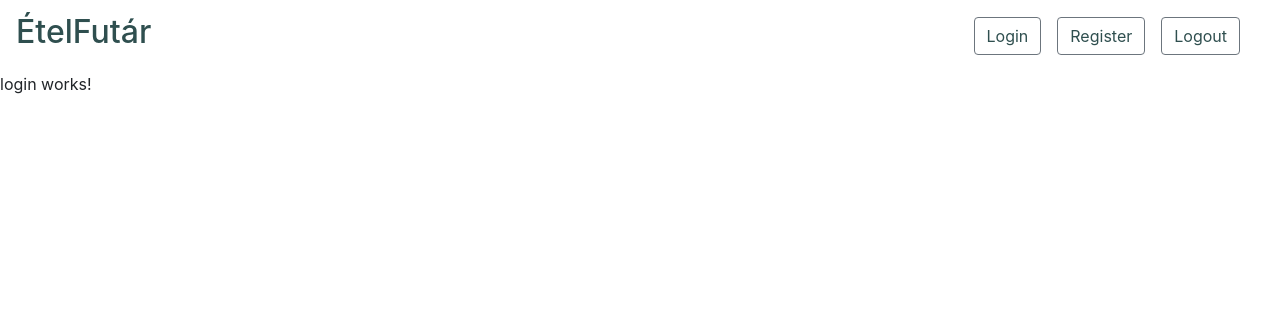
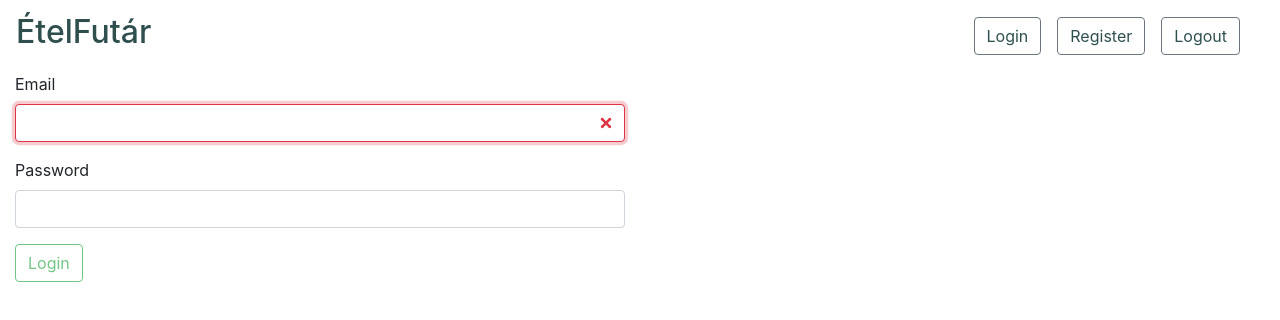
Before and after one commit to gergelykovacs89/tappointment-frontend, an Angular app: page /login in a window 1280 px wide. Shown: the top 320 px of the page. Built offline with nearby package versions, Linux system fonts and the light colour scheme.

Commit message:
add login route, sends back user info, auth token

```diff
--- a/src/app/home/login/login.component.html
+++ b/src/app/home/login/login.component.html
@@ -1,3 +1,38 @@
-<p>
-  login works!
-</p>
+<div class="container-fluid">
+  <div class="row">
+    <div class="col-xl-6 col-md-8 col-sm-10">
+      <form [formGroup]="loginForm" (ngSubmit)="onSubmit()">
+        <div class="form-group">
+          <label for="email">Email</label>
+          <input
+            type="text"
+            id="email"
+            formControlName="email"
+            class="form-control"
+            [ngClass]="loginForm.controls['email'].invalid ? 'is-invalid' : ''"
+            autofocus>
+          <label class="text-danger" *ngIf="loginForm.controls['email'].hasError('email')"> Enter a valid email address! </label>
+        </div>
+        <div class="form-group">
+          <label for="password">Password</label>
+          <input
+            type="password"
+            id="password"
+            formControlName="password"
+            class="form-control">
+          <label *ngIf="loginForm.controls['password'].hasError('WrongPasswordOrEmail')">
+            <i class="material-icons">
+              {{ loginForm.controls['password'].hasError('WrongPasswordOrEmail') ? 'cancel' : null }}
+            </i>
+            Password incorrect!
+          </label>
+        </div>
+        <button
+          type="submit"
+          class="btn btn-outline-success"
+          [disabled]="!loginForm.valid">Login
+        </button>
+      </form>
+    </div>
+  </div>
+</div>
--- a/src/app/home/login/login.component.ts
+++ b/src/app/home/login/login.component.ts
@@ -1,4 +1,7 @@
 import { Component, OnInit } from '@angular/core';
+import {FormControl, FormGroup, Validators} from '@angular/forms';
+import {UserService} from '../../services/user.service';
+import {Router} from '@angular/router';
 
 @Component({
   selector: 'app-login',
@@ -6,10 +9,41 @@ import { Component, OnInit } from '@angular/core';
   styleUrls: ['./login.component.css']
 })
 export class LoginComponent implements OnInit {
+  loginForm: FormGroup;
 
-  constructor() { }
+  constructor(private userService: UserService,
+              private router: Router) { }
 
   ngOnInit() {
+    this.initForm();
   }
 
+  private initForm() {
+    const email = '';
+    const password = '';
+
+    this.loginForm = new FormGroup({
+        'email': new FormControl(email, Validators.compose([
+          Validators.email,
+          Validators.required])),
+        'password': new FormControl(password, Validators.compose([]))
+      }
+    );
+  }
+
+  onSubmit() {
+    this.userService.loginUser(this.loginForm.value)
+      .subscribe((res) => {
+          if (res['status'] === 'OK') {
+            alert(res['message']);
+            this.router.navigate(['/profiles']);
+          }
+        },
+        (err) => {
+          if (err.error.status === 'WRONG_PASSWORD') {
+            alert('Wrong e-mail or password');
+            this.loginForm.reset();
+          }
+        });
+  }
 }
--- a/src/app/services/user.service.ts
+++ b/src/app/services/user.service.ts
@@ -1,9 +1,11 @@
 import { Injectable } from '@angular/core';
 import {HttpClient} from '@angular/common/http';
 import {UserModel} from '../shared/models/user.model';
+import {map} from 'rxjs/operators';
 
 
 const REG_API_ENDPOINT = 'http://localhost:3000/api/register';
+const LOGIN_API_ENDPOINT = 'http://localhost:3000/api/login';
 
 @Injectable({
   providedIn: 'root'
@@ -16,5 +18,19 @@ export class UserService {
     return this.httpClient.post(REG_API_ENDPOINT, userData);
   }
 
+  loginUser(userData: UserModel) {
+    return this.httpClient.post(LOGIN_API_ENDPOINT, {
+      email: userData.email,
+      password: userData.password
+    })
+      .pipe(map((res) => {
+        if (res) {
+          localStorage.setItem('currentUser', JSON.stringify(res['user'], ['email', 'id']));
+          localStorage.setItem('userToken', JSON.stringify(res['userToken']));
+        }
+        return res;
+      }));
+  }
+
 
 }
```
